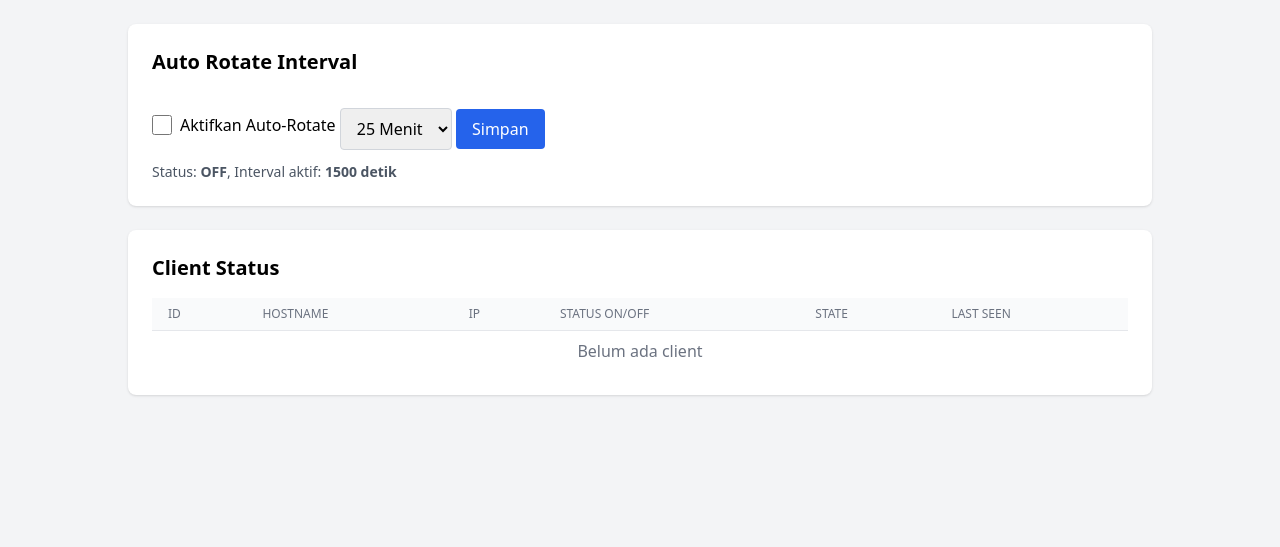
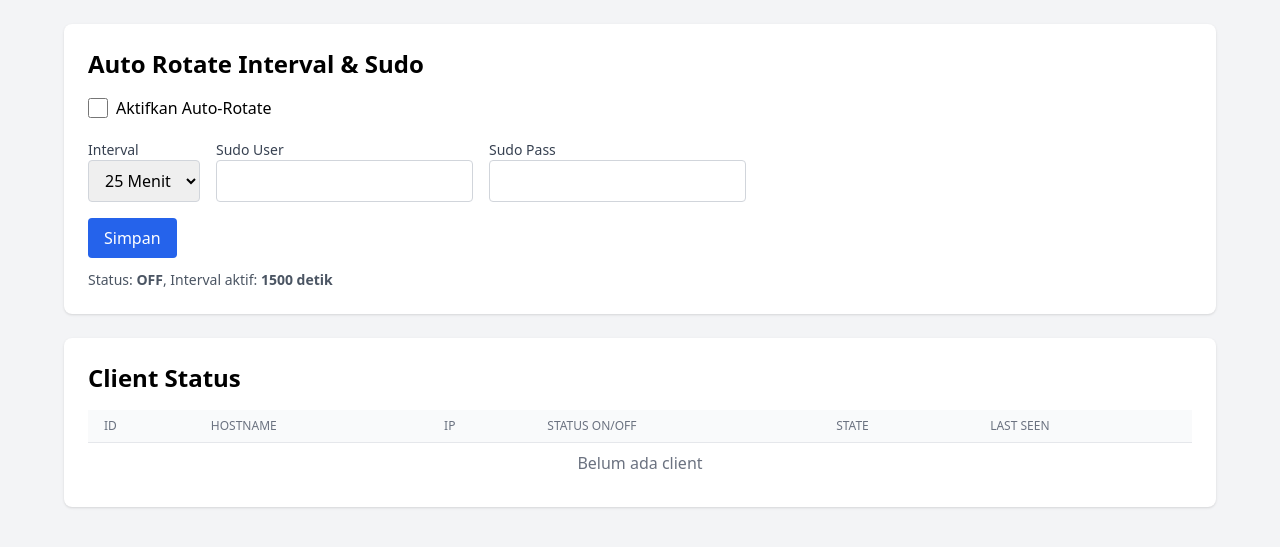
Before and after one commit to mrstorm234/nyilsrv, a Flask app: page / in a window 1280 px wide. Shown: the top 547 px of the page. Run offline with Flask 3, Linux system fonts and the light colour scheme; some libraries are stand-ins or nearby versions.

Commit message:
Update index.html

```diff
--- a/server/templates/index.html
+++ b/server/templates/index.html
@@ -6,19 +6,21 @@
 <title>NYILSRV Control Panel</title>
 <script src="https://cdn.tailwindcss.com"></script>
 </head>
-<body class="bg-gray-100 min-h-screen p-6">
+<body class="bg-gray-100 p-6 min-h-screen">
 
-    <div class="max-w-5xl mx-auto">
+<div class="max-w-6xl mx-auto">
 
-        <!-- Auto Rotate Interval -->
+    <!-- Interval & Sudo Credentials -->
     <div class="bg-white shadow rounded-lg p-6 mb-6">
-            <h2 class="text-xl font-semibold mb-4">Auto Rotate Interval</h2>
+        <h2 class="text-2xl font-semibold mb-4">Auto Rotate Interval & Sudo</h2>
         <form method="post" action="/set_interval" class="space-y-4">
             <label class="inline-flex items-center">
                 <input type="checkbox" name="enabled" class="form-checkbox h-5 w-5 text-blue-600" {% if cfg.enabled %}checked{% endif %}>
                 <span class="ml-2">Aktifkan Auto-Rotate</span>
             </label>
-
+            <div class="flex space-x-4">
+                <div>
+                    <label class="block text-sm font-medium text-gray-700">Interval</label>
                     <select name="seconds" class="border border-gray-300 rounded px-3 py-2">
                         <option value="1500" {% if cfg.interval_seconds == 1500 %}selected{% endif %}>25 Menit</option>
                         <option value="2100" {% if cfg.interval_seconds == 2100 %}selected{% endif %}>35 Menit</option>
@@ -26,10 +28,18 @@
                         <option value="7200" {% if cfg.interval_seconds == 7200 %}selected{% endif %}>2 Jam</option>
                         <option value="10800" {% if cfg.interval_seconds == 10800 %}selected{% endif %}>3 Jam</option>
                     </select>
-
-                <button type="submit" class="bg-blue-600 text-white px-4 py-2 rounded hover:bg-blue-700 transition">Simpan</button>
+                </div>
+                <div>
+                    <label class="block text-sm font-medium text-gray-700">Sudo User</label>
+                    <input type="text" name="sudo_user" value="{{ cfg.sudo_user }}" class="border border-gray-300 rounded px-3 py-2">
+                </div>
+                <div>
+                    <label class="block text-sm font-medium text-gray-700">Sudo Pass</label>
+                    <input type="password" name="sudo_pass" value="{{ cfg.sudo_pass }}" class="border border-gray-300 rounded px-3 py-2">
+                </div>
+            </div>
+            <button type="submit" class="bg-blue-600 text-white px-4 py-2 rounded hover:bg-blue-700">Simpan</button>
         </form>
-
         <p class="mt-3 text-gray-600 text-sm">
             Status: <span class="font-semibold">{{ "ON" if cfg.enabled else "OFF" }}</span>, Interval aktif: <span class="font-semibold">{{ cfg.interval_seconds }} detik</span>
         </p>
@@ -37,7 +47,7 @@
 
     <!-- Client Status -->
     <div class="bg-white shadow rounded-lg p-6">
-            <h2 class="text-xl font-semibold mb-4">Client Status</h2>
+        <h2 class="text-2xl font-semibold mb-4">Client Status</h2>
         <div class="overflow-x-auto">
             <table class="min-w-full divide-y divide-gray-200">
                 <thead class="bg-gray-50">
@@ -73,7 +83,7 @@
 </div>
 
 <script>
-        // Reload setiap 5 detik supaya client yang muncul baru langsung terlihat
+    // Reload otomatis setiap 5 detik
     setTimeout(() => location.reload(), 5000);
 </script>
 
```
Lines whose indentation alone changed are shown as unchanged.
